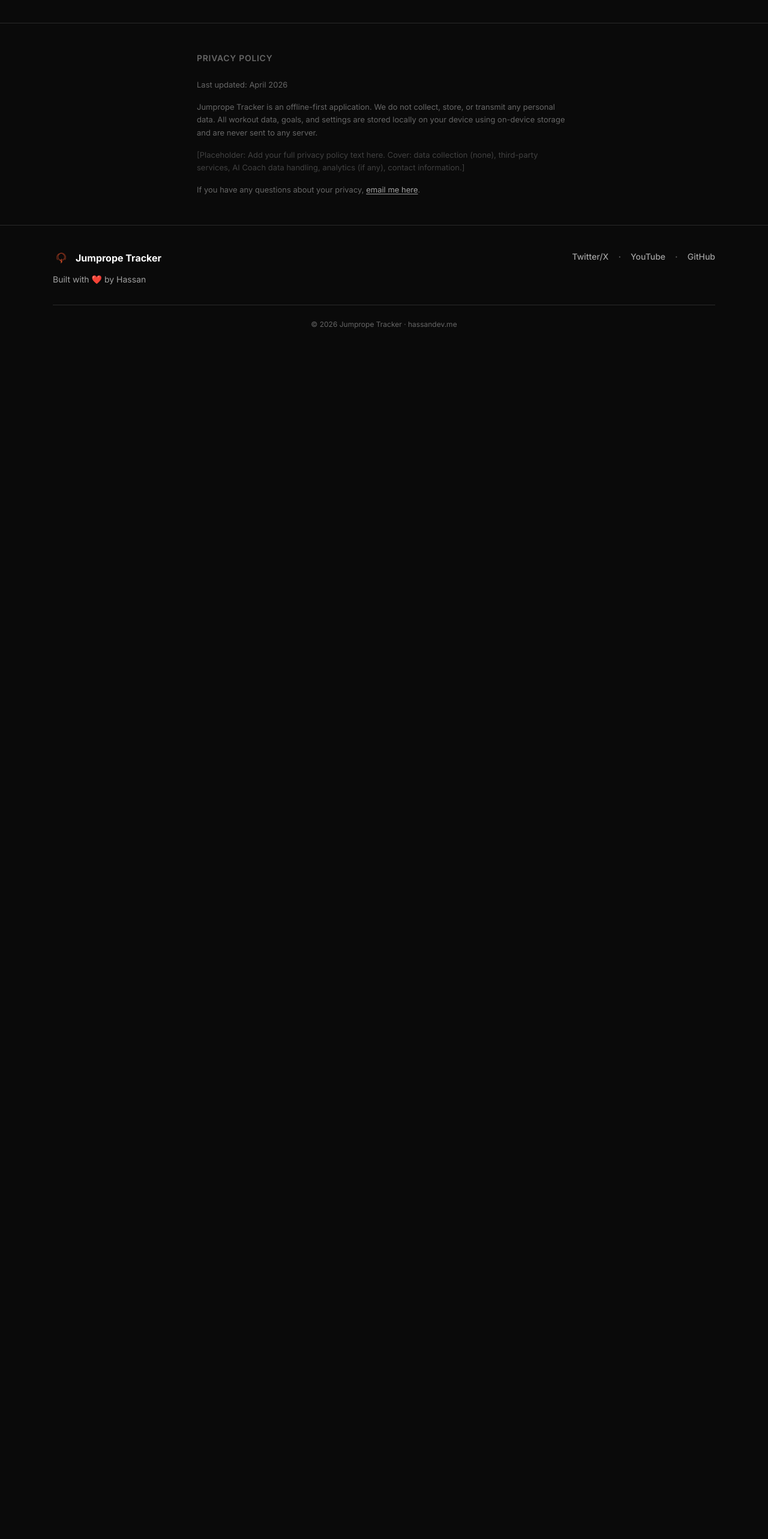
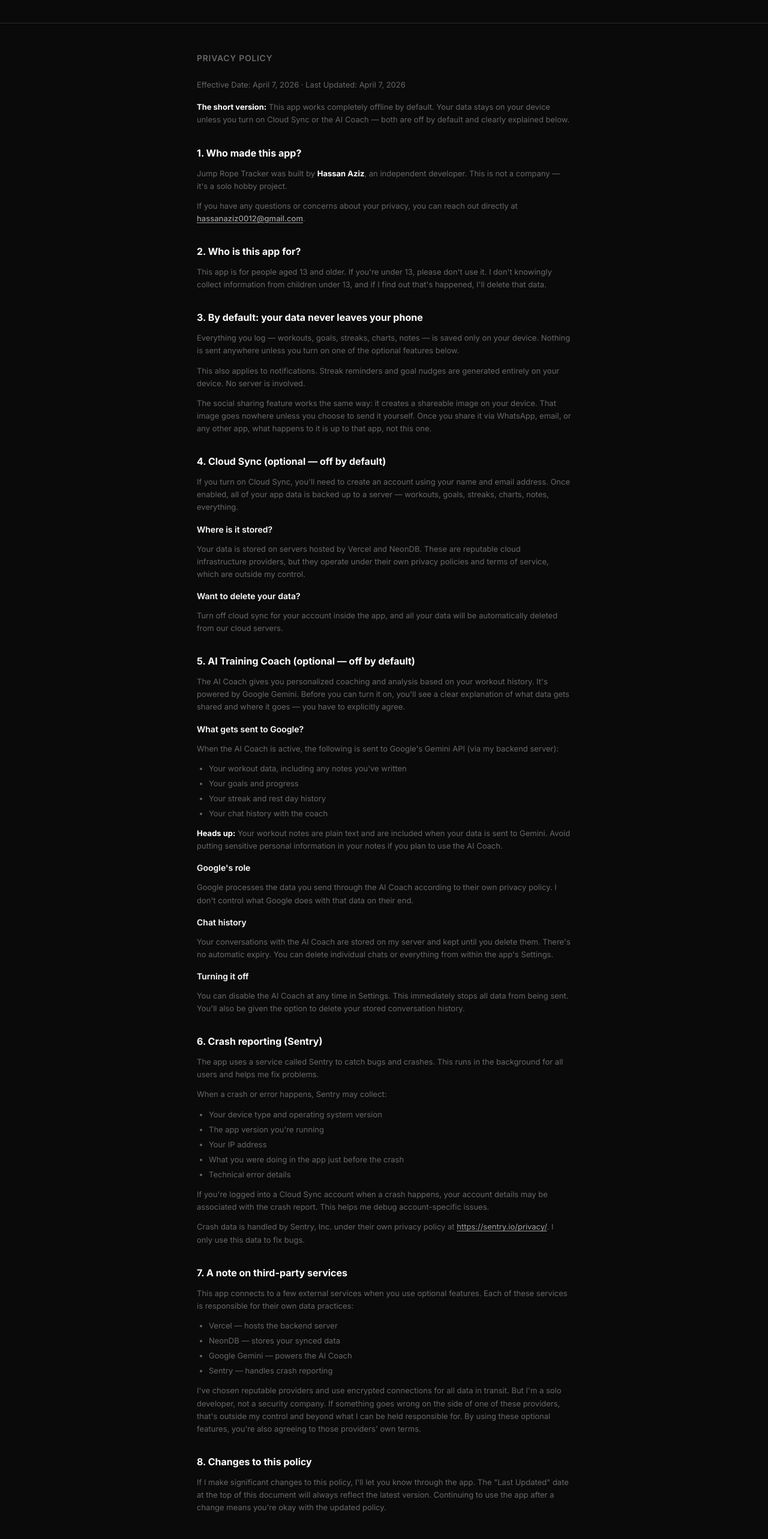
Before and after one commit to hassanaziz0012/jumprope-landing-page, a Next.js app: page / in a window 1280 px wide. Shown: the part 6640-9206 px from the top of the page at 60% size. Before the commit the page ends 7221 px from the top, so only its background shows below. Built offline with nearby package versions, Linux system fonts and the light colour scheme.

Commit message:
update privacy policy

```diff
--- a/app/components/PrivacyPolicy.tsx
+++ b/app/components/PrivacyPolicy.tsx
@@ -10,29 +10,99 @@ export default function PrivacyPolicy() {
         <h3 className="text-text-muted text-sm font-semibold uppercase tracking-wider mb-6">
           Privacy Policy
         </h3>
-        <div className="text-text-muted text-[0.8125rem] leading-relaxed space-y-4">
-          <p>Last updated: April 2026</p>
-          <p>
-            Jumprope Tracker is an offline-first application. We do not collect,
-            store, or transmit any personal data. All workout data, goals, and
-            settings are stored locally on your device using on-device storage
-            and are never sent to any server.
-          </p>
-          <p className="text-text-muted/60">
-            [Placeholder: Add your full privacy policy text here. Cover: data
-            collection (none), third-party services, AI Coach data handling,
-            analytics (if any), contact information.]
-          </p>
-          <p>
-            If you have any questions about your privacy, {" "}
-            <a
-              href={`mailto:${email}`}
-              className="text-text-secondary hover:text-text-primary transition-colors duration-200 underline underline-offset-2"
-            >
-              email me here
-            </a>
-            .
-          </p>
+        <div className="text-text-muted text-[0.8125rem] leading-relaxed space-y-8">
+          <div className="space-y-4">
+            <div>
+              <p>Effective Date: April 7, 2026 &middot; Last Updated: April 7, 2026</p>
+            </div>
+
+            <p><strong className="text-text-primary">The short version:</strong> This app works completely offline by default. Your data stays on your device unless you turn on Cloud Sync or the AI Coach &mdash; both are off by default and clearly explained below.</p>
+          </div>
+
+          <div className="space-y-3">
+            <h1 className="text-base font-bold text-text-primary">1. Who made this app?</h1>
+            <p>Jump Rope Tracker was built by <strong className="text-text-primary">Hassan Aziz</strong>, an independent developer. This is not a company &mdash; it&apos;s a solo hobby project.</p>
+            <p>If you have any questions or concerns about your privacy, you can reach out directly at <a href={`mailto:${email}`} className="text-text-secondary hover:text-text-primary transition-colors duration-200 underline underline-offset-2 font-medium">hassanaziz0012@gmail.com</a>.</p>
+          </div>
+
+          <div className="space-y-3">
+            <h1 className="text-base font-bold text-text-primary">2. Who is this app for?</h1>
+            <p>This app is for people aged 13 and older. If you&apos;re under 13, please don&apos;t use it. I don&apos;t knowingly collect information from children under 13, and if I find out that&apos;s happened, I&apos;ll delete that data.</p>
+          </div>
+
+          <div className="space-y-3">
+            <h1 className="text-base font-bold text-text-primary">3. By default: your data never leaves your phone</h1>
+            <p>Everything you log &mdash; workouts, goals, streaks, charts, notes &mdash; is saved only on your device. Nothing is sent anywhere unless you turn on one of the optional features below.</p>
+            <p>This also applies to notifications. Streak reminders and goal nudges are generated entirely on your device. No server is involved.</p>
+            <p>The social sharing feature works the same way: it creates a shareable image on your device. That image goes nowhere unless you choose to send it yourself. Once you share it via WhatsApp, email, or any other app, what happens to it is up to that app, not this one.</p>
+          </div>
+
+          <div className="space-y-3">
+            <h1 className="text-base font-bold text-text-primary">4. Cloud Sync (optional &mdash; off by default)</h1>
+            <p>If you turn on Cloud Sync, you&apos;ll need to create an account using your name and email address. Once enabled, all of your app data is backed up to a server &mdash; workouts, goals, streaks, charts, notes, everything.</p>
+
+            <h2 className="text-sm font-semibold text-text-primary mt-4">Where is it stored?</h2>
+            <p>Your data is stored on servers hosted by Vercel and NeonDB. These are reputable cloud infrastructure providers, but they operate under their own privacy policies and terms of service, which are outside my control.</p>
+
+            <h2 className="text-sm font-semibold text-text-primary mt-4">Want to delete your data?</h2>
+            <p>Turn off cloud sync for your account inside the app, and all your data will be automatically deleted from our cloud servers.</p>
+          </div>
+
+          <div className="space-y-3">
+            <h1 className="text-base font-bold text-text-primary">5. AI Training Coach (optional &mdash; off by default)</h1>
+            <p>The AI Coach gives you personalized coaching and analysis based on your workout history. It&apos;s powered by Google Gemini. Before you can turn it on, you&apos;ll see a clear explanation of what data gets shared and where it goes &mdash; you have to explicitly agree.</p>
+
+            <h2 className="text-sm font-semibold text-text-primary mt-4">What gets sent to Google?</h2>
+            <p>When the AI Coach is active, the following is sent to Google&apos;s Gemini API (via my backend server):</p>
+            <ul className="list-disc pl-5 space-y-1">
+              <li>Your workout data, including any notes you&apos;ve written</li>
+              <li>Your goals and progress</li>
+              <li>Your streak and rest day history</li>
+              <li>Your chat history with the coach</li>
+            </ul>
+            <p><strong className="text-text-primary">Heads up:</strong> Your workout notes are plain text and are included when your data is sent to Gemini. Avoid putting sensitive personal information in your notes if you plan to use the AI Coach.</p>
+
+            <h2 className="text-sm font-semibold text-text-primary mt-4">Google&apos;s role</h2>
+            <p>Google processes the data you send through the AI Coach according to their own privacy policy. I don&apos;t control what Google does with that data on their end.</p>
+
+            <h2 className="text-sm font-semibold text-text-primary mt-4">Chat history</h2>
+            <p>Your conversations with the AI Coach are stored on my server and kept until you delete them. There&apos;s no automatic expiry. You can delete individual chats or everything from within the app&apos;s Settings.</p>
+
+            <h2 className="text-sm font-semibold text-text-primary mt-4">Turning it off</h2>
+            <p>You can disable the AI Coach at any time in Settings. This immediately stops all data from being sent. You&apos;ll also be given the option to delete your stored conversation history.</p>
+          </div>
+
+          <div className="space-y-3">
+            <h1 className="text-base font-bold text-text-primary">6. Crash reporting (Sentry)</h1>
+            <p>The app uses a service called Sentry to catch bugs and crashes. This runs in the background for all users and helps me fix problems.</p>
+            <p>When a crash or error happens, Sentry may collect:</p>
+            <ul className="list-disc pl-5 space-y-1">
+              <li>Your device type and operating system version</li>
+              <li>The app version you&apos;re running</li>
+              <li>Your IP address</li>
+              <li>What you were doing in the app just before the crash</li>
+              <li>Technical error details</li>
+            </ul>
+            <p>If you&apos;re logged into a Cloud Sync account when a crash happens, your account details may be associated with the crash report. This helps me debug account-specific issues.</p>
+            <p>Crash data is handled by Sentry, Inc. under their own privacy policy at <a href="https://sentry.io/privacy/" target="_blank" rel="noopener noreferrer" className="text-text-secondary hover:text-text-primary transition-colors duration-200 underline underline-offset-2">https://sentry.io/privacy/</a>. I only use this data to fix bugs.</p>
+          </div>
+
+          <div className="space-y-3">
+            <h1 className="text-base font-bold text-text-primary">7. A note on third-party services</h1>
+            <p>This app connects to a few external services when you use optional features. Each of these services is responsible for their own data practices:</p>
+            <ul className="list-disc pl-5 space-y-1">
+              <li>Vercel &mdash; hosts the backend server</li>
+              <li>NeonDB &mdash; stores your synced data</li>
+              <li>Google Gemini &mdash; powers the AI Coach</li>
+              <li>Sentry &mdash; handles crash reporting</li>
+            </ul>
+            <p>I&apos;ve chosen reputable providers and use encrypted connections for all data in transit. But I&apos;m a solo developer, not a security company. If something goes wrong on the side of one of these providers, that&apos;s outside my control and beyond what I can be held responsible for. By using these optional features, you&apos;re also agreeing to those providers&apos; own terms.</p>
+          </div>
+
+          <div className="space-y-3">
+            <h1 className="text-base font-bold text-text-primary">8. Changes to this policy</h1>
+            <p>If I make significant changes to this policy, I&apos;ll let you know through the app. The &quot;Last Updated&quot; date at the top of this document will always reflect the latest version. Continuing to use the app after a change means you&apos;re okay with the updated policy.</p>
+          </div>
         </div>
       </div>
     </section>
```
Also changed, not shown: 1 other file (tests, documents, lock files or other folders).
